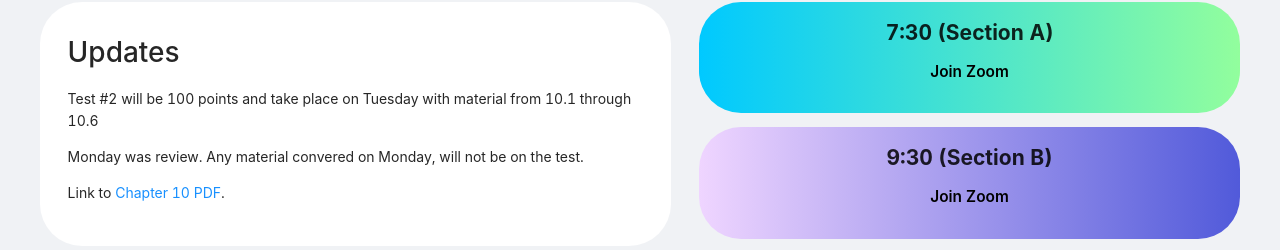
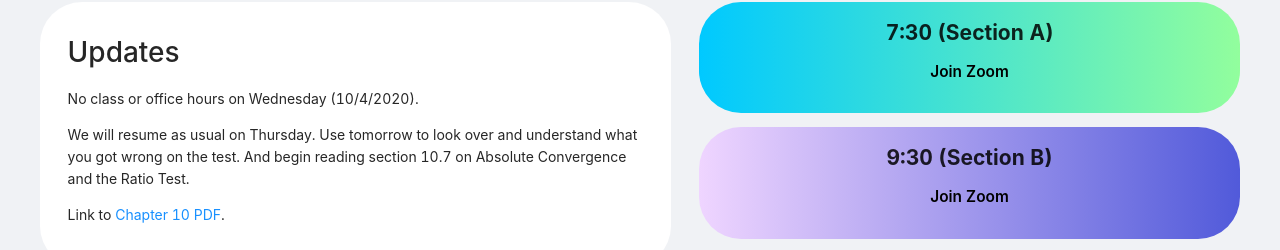
Before and after one commit to garyhtou/DH-Zoom, a React (Create React App) app: page / in a window 1280 px wide. Shown: the part 179-429 px from the top of the page. Built offline with nearby package versions, Linux system fonts and the light colour scheme; no server answers; the database is empty.

Commit message:
Update about no class on wed

```diff
--- a/src/config.js
+++ b/src/config.js
@@ -3,13 +3,11 @@ import { Tooltip } from "antd";
 
 const updates = (
 	<>
+		<p>No class or office hours on Wednesday (10/4/2020).</p>
 		<p>
-			Test #2 will be 100 points and take place on Tuesday with material from
-			10.1 through 10.6
-		</p>
-		<p>
-			Monday was review. Any material convered on Monday, will not be on the
-			test.
+			We will resume as usual on Thursday. Use tomorrow to look over and
+			understand what you got wrong on the test. And begin reading section 10.7
+			on Absolute Convergence and the Ratio Test.
 		</p>
 		<p>
 			Link to{" "}
```
